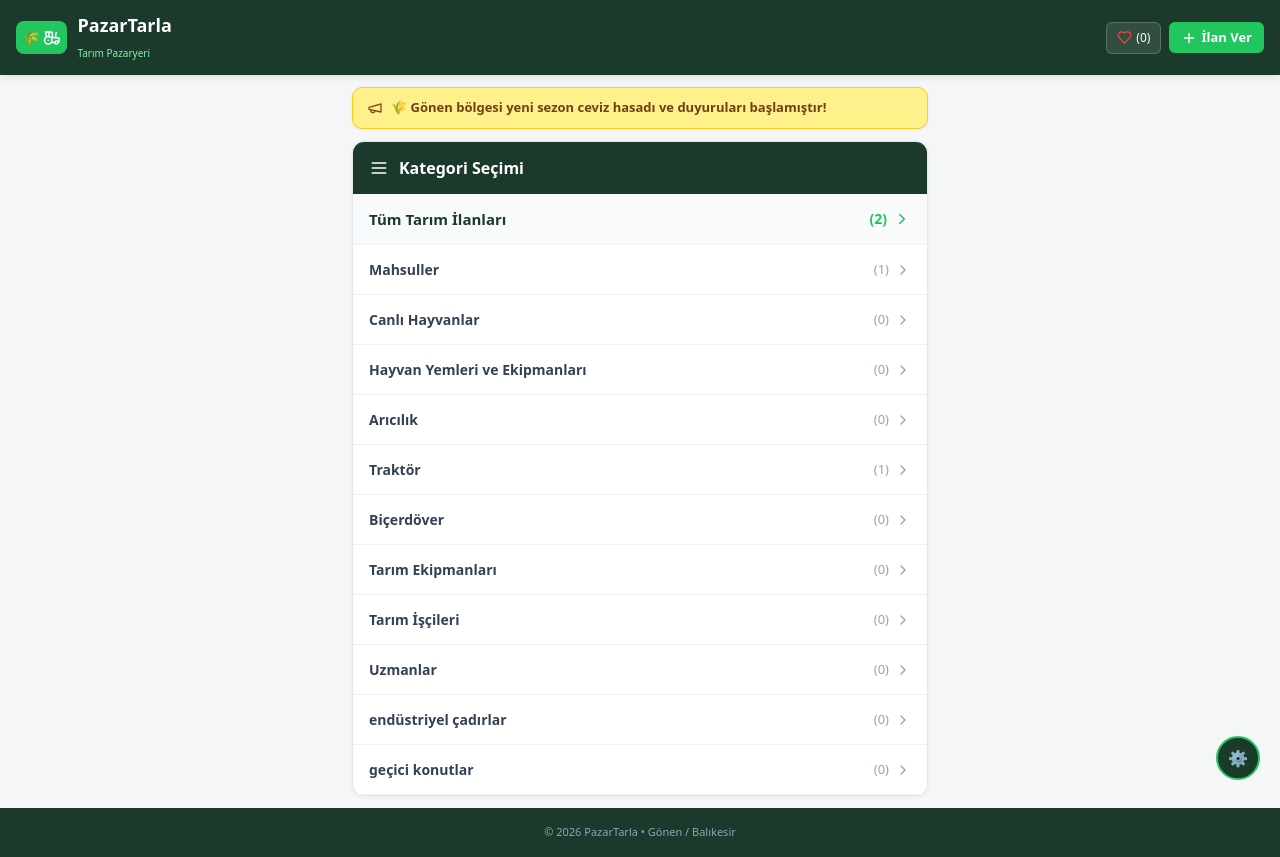
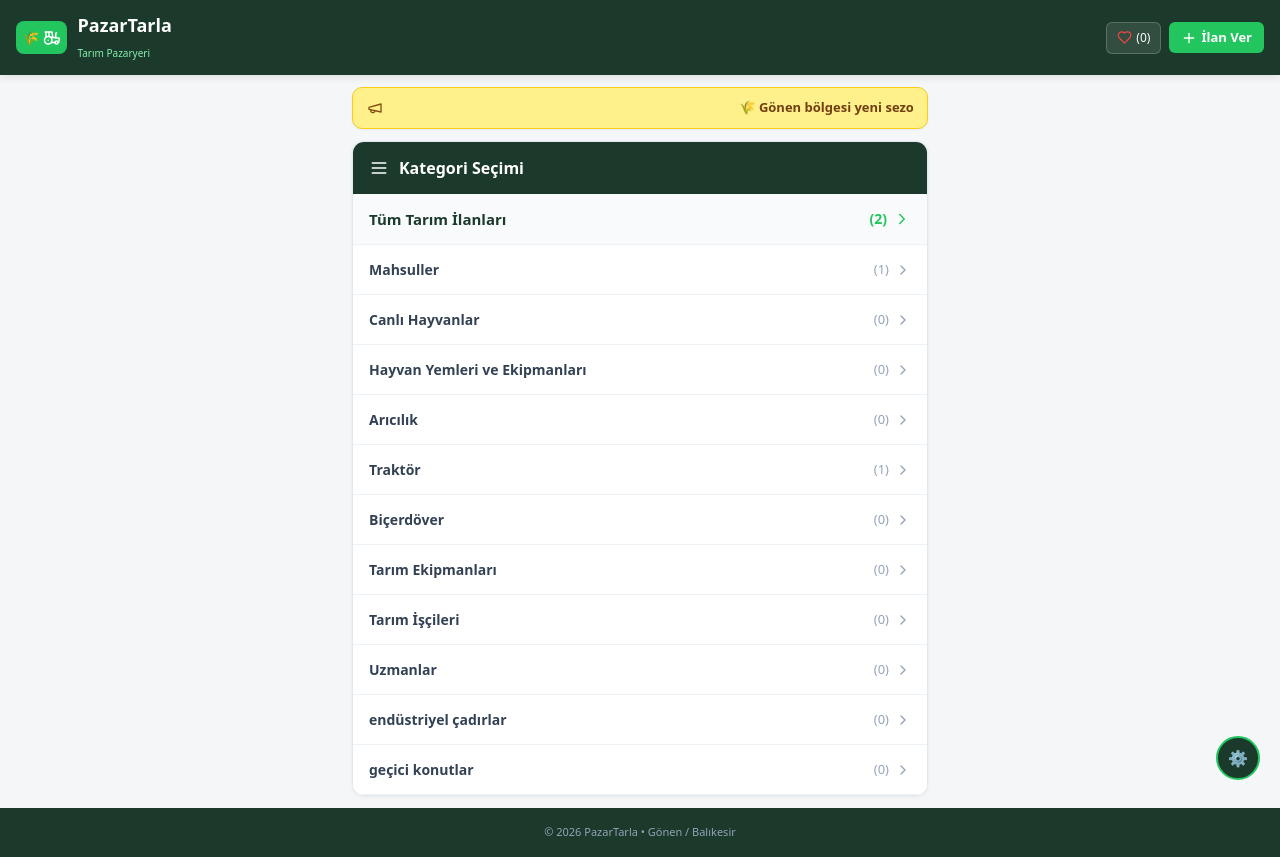
Before and after one commit to gezgiinci-beep/Pazartarla, a React (Vite) app: page / in a window 1280 px wide. Built offline with nearby package versions, Linux system fonts and the light colour scheme.

Commit message:
Update App.tsx

```diff
--- a/src/App.tsx
+++ b/src/App.tsx
@@ -83,7 +83,6 @@ export default function App() {
     return FALLBACK_CATEGORIES;
   });
 
-  // Duyuru Banner Yönetimi için State
   const [announcement, setAnnouncement] = useState(() => {
     try {
       return localStorage.getItem('pazartarla_announcement') || '🌾 Gönen bölgesi yeni sezon ceviz hasadı ve duyuruları başlamıştır!';
@@ -465,11 +464,25 @@ export default function App() {
 
       <main style={{ width: '100%', maxWidth: '600px', margin: '0 auto', padding: '12px', flex: 1, boxSizing: 'border-box' }}>
 
-        {/* DUYURU BANNER'I */}
+        {/* HAREKETLİ DUYURU BANNER'I */}
         {announcement && (
-          <div style={{ backgroundColor: '#fef08a', color: '#713f12', padding: '10px 14px', borderRadius: '10px', marginBottom: '12px', fontSize: '13px', fontWeight: '600', display: 'flex', alignItems: 'center', gap: '8px', border: '1px solid #facc15', boxShadow: '0 1px 3px rgba(0,0,0,0.05)' }}>
+          <div style={{ backgroundColor: '#fef08a', color: '#713f12', padding: '10px 14px', borderRadius: '10px', marginBottom: '12px', fontSize: '13px', fontWeight: '600', display: 'flex', alignItems: 'center', gap: '8px', border: '1px solid #facc15', overflow: 'hidden', whiteSpace: 'nowrap', boxShadow: '0 1px 3px rgba(0,0,0,0.05)' }}>
             <Megaphone size={16} color="#854d0e" style={{ flexShrink: 0 }} />
-            <span>{announcement}</span>
+            <style>{`
+              @keyframes marquee {
+                0% { transform: translateX(100%); }
+                100% { transform: translateX(-100%); }
+              }
+              .marquee-text {
+                display: inline-block;
+                animation: marquee 15s linear infinite;
+              }
+            `}</style>
+            <div style={{ width: '100%', overflow: 'hidden' }}>
+              <div className="marquee-text">
+                {announcement}
+              </div>
+            </div>
           </div>
         )}
 
@@ -655,7 +668,6 @@ export default function App() {
                   <button onClick={() => setIsAdminLoggedIn(false)} style={{ backgroundColor: '#fee2e2', color: '#dc2626', border: 'none', padding: '6px 10px', borderRadius: '6px', fontWeight: '700', cursor: 'pointer' }}>Çıkış</button>
                 </div>
 
-                {/* DUYURU YÖNETİMİ ALANI */}
                 <div style={{ backgroundColor: '#fef9c3', padding: '12px', borderRadius: '8px', border: '1px solid #fde047', marginBottom: '20px' }}>
                   <h3 style={{ fontSize: '14px', fontWeight: '700', color: '#854d0e', margin: '0 0 8px 0', display: 'flex', alignItems: 'center', gap: '6px' }}>
                     <Megaphone size={16} /> Site İçi Duyuru Banner Yönetimi
```
